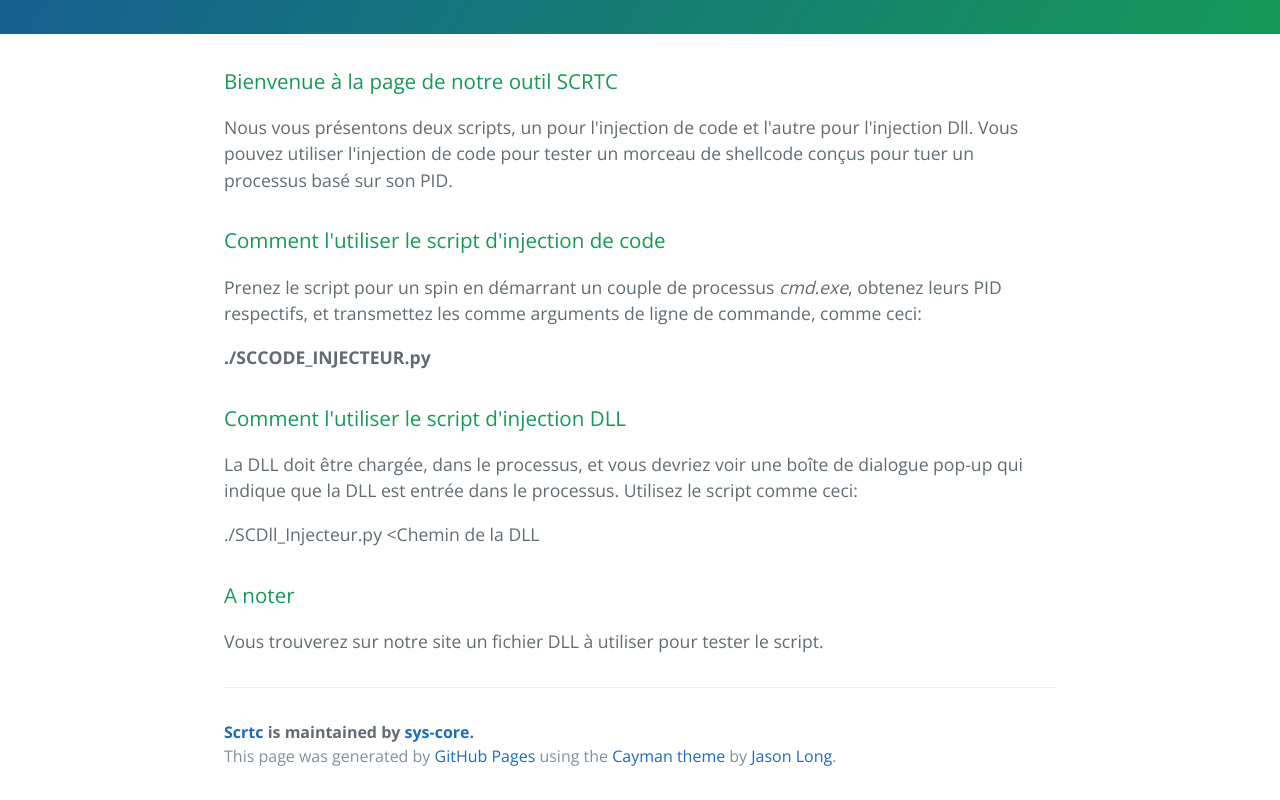
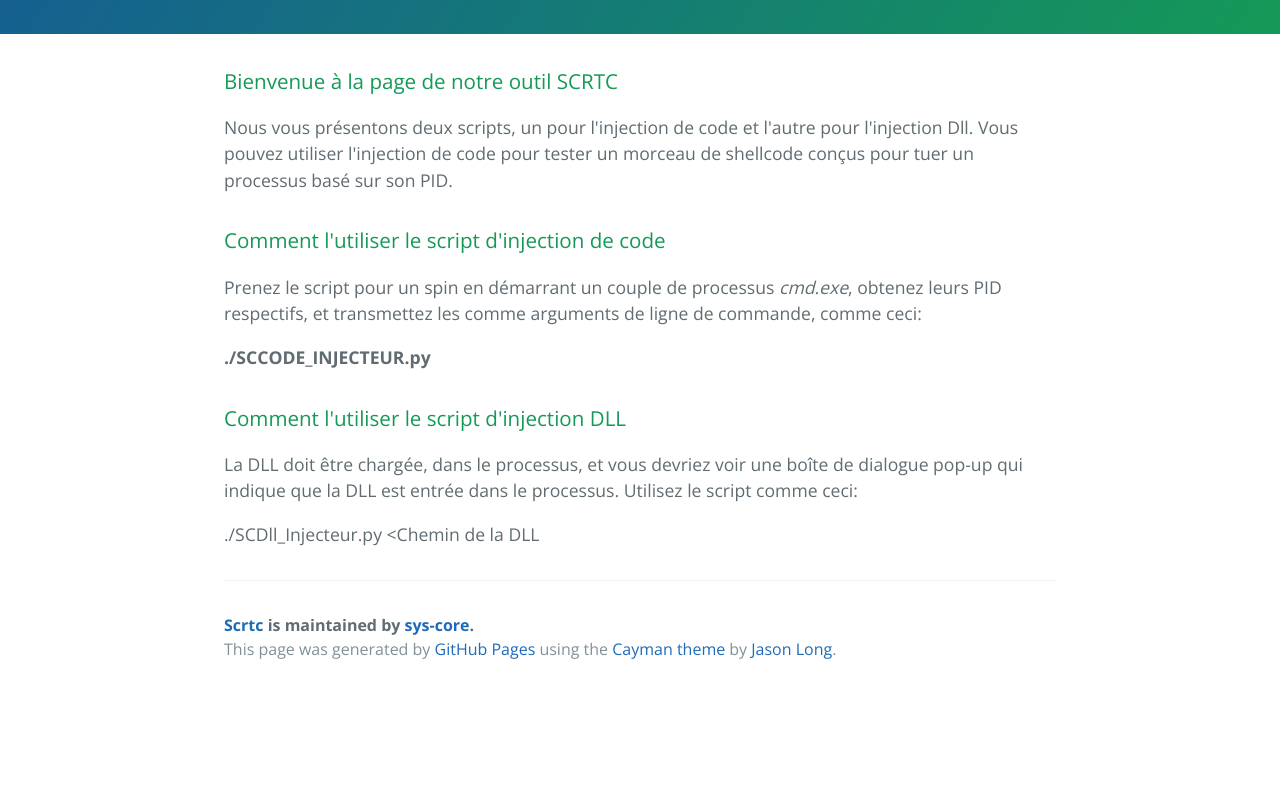
Before and after one commit to sys-core/SCRTC, a plain HTML site: page index.html in a window 1280 px wide. Shown: the part 349-1149 px from the top of the page. After the commit the page ends 1042 px from the top, so only its background shows below. Drawn offline with nearby package versions, Linux system fonts and the light colour scheme.

```diff
--- a/index.html
+++ b/index.html
@@ -39,11 +39,6 @@
 
 <p>./SCDll_Injecteur.py  &lt;Chemin de la DLL</p>
 
-<h3>
-<a id="a-noter" class="anchor" href="#a-noter" aria-hidden="true"><span class="octicon octicon-link"></span></a>A noter</h3>
-
-<p>Vous trouverez sur notre site un fichier DLL à utiliser pour tester le script.</p>
-
       <footer class="site-footer">
         <span class="site-footer-owner"><a href="https://github.com/sys-core/SCRTC">Scrtc</a> is maintained by <a href="https://github.com/sys-core">sys-core</a>.</span>
 
--- a/params.json
+++ b/params.json
@@ -1 +1 @@
-{"name":"Scrtc","tagline":"Application pour créer un Thread distant via une injection de code ou une injection DLL.","body":"### Bienvenue à la page de notre outil SCRTC\r\nNous vous présentons deux scripts, un pour l'injection de code et l'autre pour l'injection Dll.\r\nVous pouvez utiliser l'injection de code pour tester un morceau de shellcode conçus pour tuer un processus basé sur son PID.\r\n\r\n### Comment l'utiliser le script d'injection de code\r\n\r\nPrenez le script pour un spin en démarrant un couple de processus _cmd.exe_, obtenez leurs PID respectifs, et transmettez les comme arguments de ligne de commande, comme ceci:\r\n\r\n**./SCCODE_INJECTEUR.py <PID à injecter> <PID à tuer>**\r\n\r\n### Comment l'utiliser le script d'injection DLL\r\n\r\nLa DLL doit être chargée, dans le processus, et vous devriez voir une boîte de dialogue pop-up qui indique que la DLL est entrée dans le processus. Utilisez le script comme ceci:\r\n\r\n./SCDll_Injecteur.py <PID> <Chemin de la DLL\r\n\r\n### A noter\r\nVous trouverez sur notre site un fichier DLL à utiliser pour tester le script.\r\n\r\n\r\n","google":"","note":"Don't delete this file! It's used internally to help with page regeneration."}
+{"name":"Scrtc","tagline":"Application pour créer un Thread distant via une injection de code ou une injection DLL.","body":"### Bienvenue à la page de notre outil SCRTC\r\nNous vous présentons deux scripts, un pour l'injection de code et l'autre pour l'injection Dll.\r\nVous pouvez utiliser l'injection de code pour tester un morceau de shellcode conçus pour tuer un processus basé sur son PID.\r\n\r\n### Comment l'utiliser le script d'injection de code\r\n\r\nPrenez le script pour un spin en démarrant un couple de processus _cmd.exe_, obtenez leurs PID respectifs, et transmettez les comme arguments de ligne de commande, comme ceci:\r\n\r\n**./SCCODE_INJECTEUR.py <PID à injecter> <PID à tuer>**\r\n\r\n### Comment l'utiliser le script d'injection DLL\r\n\r\nLa DLL doit être chargée, dans le processus, et vous devriez voir une boîte de dialogue pop-up qui indique que la DLL est entrée dans le processus. Utilisez le script comme ceci:\r\n\r\n./SCDll_Injecteur.py <PID> <Chemin de la DLL\r\n\r\n\r\n\r\n\r\n","google":"","note":"Don't delete this file! It's used internally to help with page regeneration."}
```
